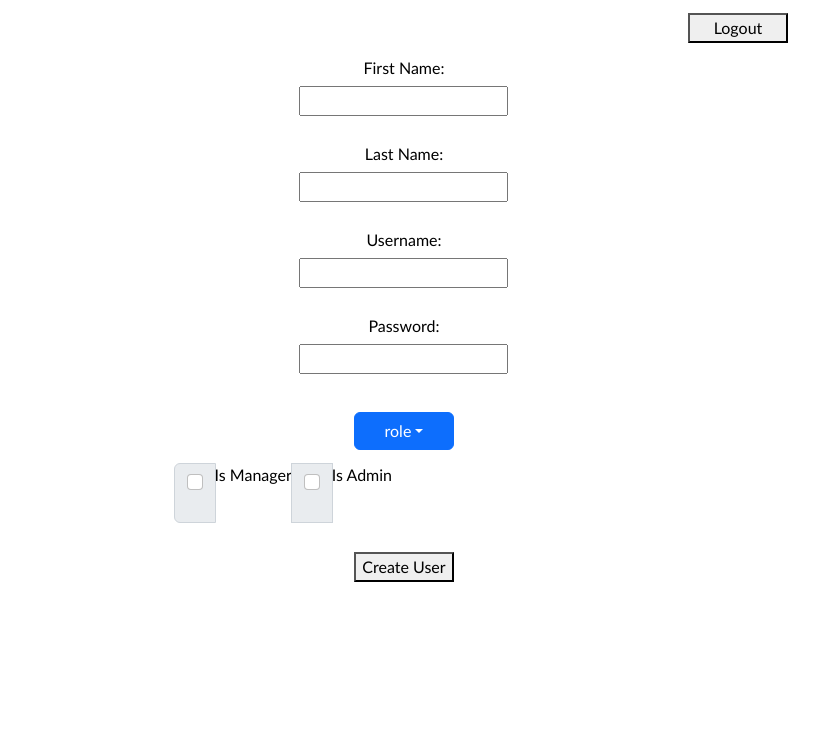
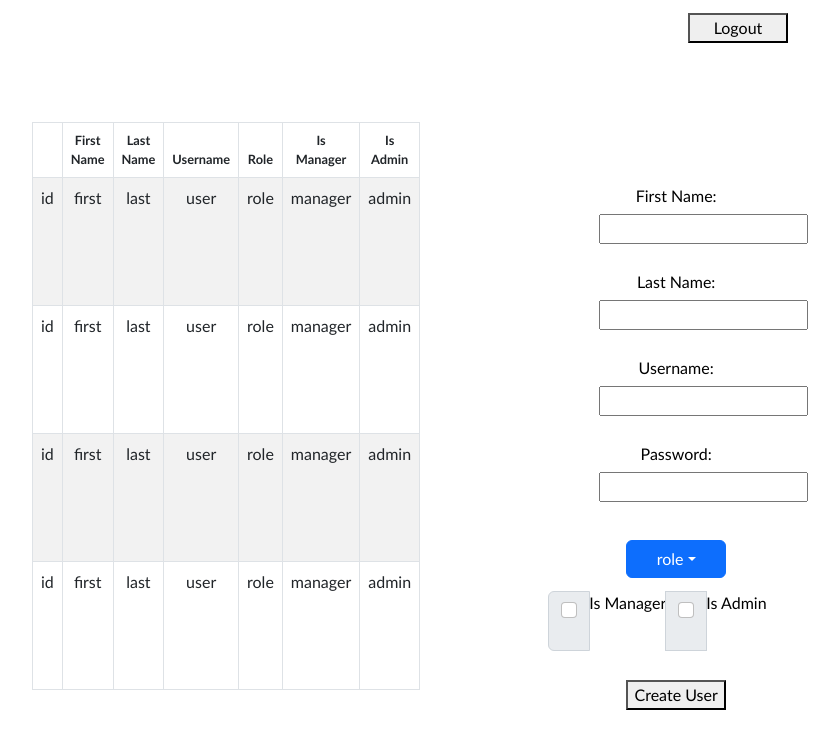
Before and after one commit to BCA-SDB-2022-Tickets-Team/tickets-system, a React (Create React App) app in the folder client/: page /createUser in a window 1280 px wide. Shown: the top 748 px of the page, without its empty margins (236-1075 px from the left). Built offline with nearby package versions, Linux system fonts and the light colour scheme.

Commit message:
table layout

```diff
--- /dev/null
+++ b/client/src/components/CU/Create-User.jsx
@@ -0,0 +1,2 @@
+import React, { useState } from 'react'
+import './Create-User.css'
--- a/client/src/components/CU/createuser.css
+++ b/client/src/components/CU/createuser.css
@@ -2,18 +2,32 @@
     font-family: 'Trebuchet MS', 'Lucida Sans Unicode', 'Lucida Grande', 'Lucida Sans', Arial, sans-serif;
 }
 
-div {
-    width: 60%;
-    margin: auto;
-    text-align: center;
-    vertical-align: center;
+table{
+    width:60vw;
+
+}
+.container{
+    display: flex;
+    justify-content: space-between;
+    gap: 10vw;
+  }
+  th{
+      font-size: 1vw;
+  }
+tbody{
+    height: 40vw;
+    width: 40vw;
 }
 
 form {
+    margin-top: 10vw;
     display: flex;
     flex-direction: column;
-    align-items: center;
+    justify-content: right;
+    align-items: right;
     color:black;
+    width:20vw;
+
 }
 
 input {
--- a/client/src/components/CU/createuser.jsx
+++ b/client/src/components/CU/createuser.jsx
@@ -1,8 +1,9 @@
-import React, { useState } from 'react'
+import React, { useState, useEffect } from 'react'
 import Dropdown from 'react-bootstrap/Dropdown';
 import DropdownButton from 'react-bootstrap/DropdownButton';
 import Form from 'react-bootstrap/Form';
 import InputGroup from 'react-bootstrap/InputGroup';
+import Table from 'react-bootstrap/Table';
 import './createuser.css'
 
 const roles =[   "hr",
@@ -14,34 +15,37 @@ const roles =[   "hr",
 "procurement",]
 
 
+
 export const CreateUser = (props) => {
 
 
     const [firstName, setFirst] = useState("")
     const [lastName, setLast] = useState("")
-    const [email, setEmail] = useState("")
+    const [username, setUsername] = useState("")
     const [password, setPassword] = useState("")
     const [role, setRole] = useState("")
     const [isManager, setIsManager] = useState(false)
     const [isAdmin, setIsAdmin] = useState(false)
 
 
+
+
   const handleSubmit = e => {
       e.preventDefault()
-      let url = "http://localhost:4000/api/user/createuser"
+      let url = "http://localhost:4000/api/user/reqcreateuser"
       fetch(url, {
           method:"POST",
           body: JSON.stringify({
               firstName: firstName,
               lastName: lastName,
-              email: email,
+              username: username,
               password: password,
               role: role,
               isManager: false,
               isAdmin: false
 
           }),
-          headers: new Headers({
+               headers: new Headers({
               "Content-Type": "application/json",
               "Authorization": props.sessionToken
           })
@@ -49,14 +53,83 @@ export const CreateUser = (props) => {
       .then(res => res.json())
       .then(data => console.log(data))
 
-      //alert(`Name: ${firstName} ${lastName}, email: ${email}, password: ${password}, role: ${role}, Manager: ${isManager}, Admin: ${isAdmin}`)
+
+
+
+
+
+
+      alert(`Name: ${firstName} ${lastName}, email: ${username}, password: ${password}, role: ${role}, Manager: ${isManager}, Admin: ${isAdmin}`)
 
   }
 
 
+
     return (
 
-        <div>
+
+           <>
+
+
+   <container className="container">
+     <div className="table">
+     <Table striped bordered hover>
+      <thead>
+        <tr>
+          <th></th>
+          <th>{"First Name"}</th>
+          <th>{"Last Name"}</th>
+          <th>{"Username"}</th>
+          <th>{"Role"}</th>
+          <th>{"Is Manager"}</th>
+          <th>{"Is Admin"}</th>
+        </tr>
+      </thead>
+      <tbody>
+        <tr>
+            <td>{"id"}</td>
+          <td>{firstName || "first"}</td>
+          <td>{lastName || "last"}</td>
+          <td>{username || "user"}</td>
+          <td>{role || "role"}</td>
+          <td>{isManager || "manager"}</td>
+          <td>{isAdmin || "admin"}</td>
+        </tr>
+        <tr>
+            <td>{"id"}</td>
+          <td>{firstName || "first"}</td>
+          <td>{lastName || "last"}</td>
+          <td>{username || "user"}</td>
+          <td>{role || "role"}</td>
+          <td>{isManager || "manager"}</td>
+          <td>{isAdmin || "admin"}</td>
+        </tr>
+        <tr>
+            <td>{"id"}</td>
+          <td>{firstName || "first"}</td>
+          <td>{lastName || "last"}</td>
+          <td>{username || "user"}</td>
+          <td>{role || "role"}</td>
+          <td>{isManager || "manager"}</td>
+          <td>{isAdmin || "admin"}</td>
+        </tr>
+        <tr>
+            <td>{"id"}</td>
+          <td>{firstName || "first"}</td>
+          <td>{lastName || "last"}</td>
+          <td>{username || "user"}</td>
+          <td>{role || "role"}</td>
+          <td>{isManager || "manager"}</td>
+          <td>{isAdmin || "admin"}</td>
+        </tr>
+
+      </tbody>
+    </Table>
+
+</div>
+
+
+ <div className="formContainer">
             <form className="createUserWrapper" onSubmit={handleSubmit}>
             <div className="firstName">
                     <label htmlFor="firstname">First Name:</label>
@@ -80,9 +153,9 @@ export const CreateUser = (props) => {
                     <label htmlFor="email">Username:</label>
                     <input
                         type="text"
-                        id="email"
-                        value={email}
-                        onChange={e => setEmail(e.target.value)}
+                        id="username"
+                        value={username}
+                        onChange={e => setUsername(e.target.value)}
                     />
                 </div>
 
@@ -114,6 +187,12 @@ export const CreateUser = (props) => {
 
               </form>
 
-        </div>
+              </div>
+
+              </container>
+
+
+
+    </>
     )
 }
```
Also changed, not shown: client/src/components/CU/Datalist.js (added), client/src/components/CU/dropdown.jsx (added), client/src/components/CU/table.jsx (added), 1 other file (tests, documents, lock files or other folders).
